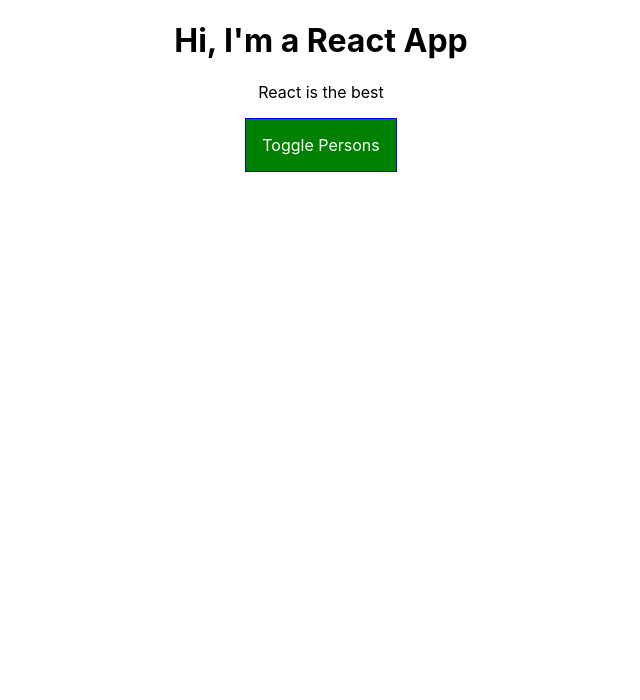
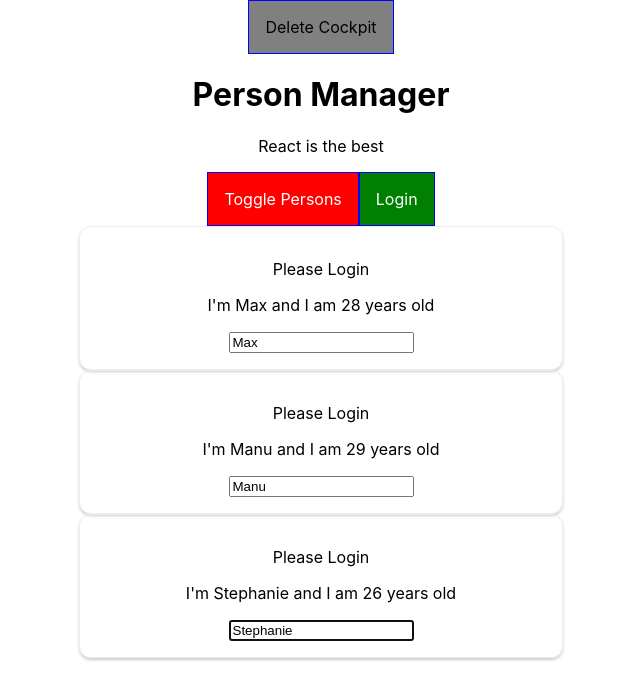
Before and after one commit to m4rok97/react-complete-guide-componets, a React app: page / in a window 1280 px wide. Shown: the top 700 px of the page, without its empty margins (319-959 px from the left). Built offline with nearby package versions, Linux system fonts and the light colour scheme.

Commit message:
Finished module 6 and 7

```diff
--- a/package.json
+++ b/package.json
@@ -49,6 +49,7 @@
     "postcss-preset-env": "6.7.0",
     "postcss-safe-parser": "5.0.2",
     "prompts": "2.4.0",
+    "prop-types": "^15.7.2",
     "radium": "^0.26.1",
     "react": "^17.0.1",
     "react-app-polyfill": "^2.0.0",
--- a/src/components/Cockpit/Cockpit.js
+++ b/src/components/Cockpit/Cockpit.js
@@ -1,29 +1,52 @@
-import React from 'react';
+import React, { useEffect, useRef } from 'react';
 import classes from './Cockpit.module.css';
+import AuthContext from '../../contexts/auth-context';
 
-const cockpit = (props) => {
+const Cockpit = (props) => {
+  const toggleBtnRef = React.useRef(null);
+  const authContext = React.useContext(AuthContext);
+
+  useEffect(() => {
+    console.log('[Cockpit.js] useEffect');
+    // setTimeout(() => {
+    //   alert('Save Data to cloud');
+    // }, 1000);
+    toggleBtnRef.current.click();
+    return () => {
+      console.log('[Cockpit.js] cleanup work in useEffect');
+    };
+  }, []);
+
+  useEffect(() => {
+    console.log('[Cockpit.js] 2nd useEffect');
+    return () => {
+      console.log('[Cockpit.js] 2nd cleanup work in useEffect');
+    };
+  });
+
   let btnClass = '';
   if (props.showPersons) {
     btnClass = classes.Red;
   }
 
   const assignedClasses = [];
-  if (props.persons.length <= 2) {
+  if (props.personsLength <= 2) {
     assignedClasses.push(classes.red);
   }
-  if (props.persons.length <= 1) {
+  if (props.personsLength <= 1) {
     assignedClasses.push(classes.bold);
   }
 
   return (
     <div className={classes.Cockpit}>
-      <h1>Hi, I'm a React App</h1>
+      <h1>{props.title}</h1>
       <p className={assignedClasses.join(' ')}>React is the best</p>
-      <button className={btnClass} onClick={props.clicked}>
+      <button ref={toggleBtnRef} className={btnClass} onClick={props.clicked}>
         Toggle Persons
       </button>
+      <button onClick={authContext.login}> Login </button>
     </div>
   );
 };
 
-export default cockpit;
+export default React.memo(Cockpit);
--- a/src/components/Persons/Person/Person.js
+++ b/src/components/Persons/Person/Person.js
@@ -1,21 +1,52 @@
 import classes from './Person.module.css';
+import React, { Component, Fragment } from 'react';
+import withClass from '../../../hoc/WithClass';
+import PropTypes from 'prop-types';
+import AuthContext from '../../../contexts/auth-context';
 
-const person = (props) => {
-  const style = {
-    '@media {min-width: 500px}': {
-      width: '450px',
-    },
-  };
+class Person extends Component {
+  constructor(props) {
+    super(props);
+    this.inputElementRef = React.createRef();
+  }
 
-  return (
-    <div className={classes.Person} style={style}>
-      <p onClick={props.click}>
-        I'm {props.name} and I am {props.age} years old
-      </p>
-      <p>{props.children}</p>
-      <input type="text" value={props.name} onChange={props.changed} />
-    </div>
-  );
+  static contextType = AuthContext;
+
+  componentDidMount() {
+    this.inputElementRef.current.focus();
+    console.log('Is authenticated ', this.contextType);
+  }
+
+  render() {
+    console.log('[Person.js] rendering...');
+    return (
+      <Fragment>
+        {this.context.isAuthenticated ? (
+          <p> Authenticated </p>
+        ) : (
+          <p> Please Login </p>
+        )}
+
+        <p onClick={this.props.click}>
+          I'm {this.props.name} and I am {this.props.age} years old
+        </p>
+        <p>{this.props.children}</p>
+        <input
+          type="text"
+          value={this.props.name}
+          ref={this.inputElementRef}
+          onChange={this.props.changed}
+        />
+      </Fragment>
+    );
+  }
+}
+
+Person.propTypes = {
+  click: PropTypes.func,
+  name: PropTypes.string,
+  age: PropTypes.number,
+  changed: PropTypes.func,
 };
 
-export default person;
+export default withClass(Person, classes.Person);
--- a/src/components/Persons/Persons.js
+++ b/src/components/Persons/Persons.js
@@ -1,17 +1,50 @@
-import React from 'react';
+import React, { PureComponent } from 'react';
 import Person from './Person/Person';
 
-const persons = (props) =>
-  props.persons.map((person, index) => {
+export class Persons extends PureComponent {
+  // static getDerivedStateFromProps(props, state) {
+  //   console.log('[Persons.js] getDerivedStateFromProps');
+  //   return state;
+  // }
+
+  // Use PureComponent instead
+  // shouldComponentUpdate(nextProps, nextState) {
+  //   console.log('[Person.js] shouldComponentUpdate');
+  //   if (nextProps.persons !== this.props.persons) {
+  //     return true;
+  //   } else {
+  //     return false;
+  //   }
+  // }
+
+  getSnapshotBeforeUpdate(prevProps, prevState) {
+    console.log('[Persons.js] getSnapshotBeforeUpdate');
+    return { message: 'Snapshot!' };
+  }
+
+  componentDidUpdate(prevProps, prevState, snapshot) {
+    console.log('componentDidUpdate');
+    console.log(snapshot);
+  }
+
+  componentWillUnmount() {
+    console.log('[Person.js] componentWillUnmount');
+  }
+
+  render() {
+    console.log('[Persons.js] rendering...');
+    return this.props.persons.map((person, index) => {
       return (
         <Person
           name={person.name}
           age={person.age}
-        click={() => props.clicked(index)}
+          click={() => this.props.clicked(index)}
           key={person.id}
-        changed={(event) => props.changed(event, person.id)}
+          changed={(event) => this.props.changed(event, person.id)}
         />
       );
     });
+  }
+}
 
-export default persons;
+export default Persons;
--- a/src/containers/App.js
+++ b/src/containers/App.js
@@ -1,9 +1,16 @@
 import classes from './App.module.css';
-import React, { Component } from 'react';
+import React, { Component, Fragment } from 'react';
 import Persons from '../components/Persons/Persons';
 import Cockpit from '../components/Cockpit/Cockpit';
+import withClass from '../hoc/WithClass';
+import AuthContext from '../contexts/auth-context';
 
 class App extends Component {
+  constructor(props) {
+    super(props);
+    console.log('[App.js constructor]');
+  }
+
   state = {
     persons: [
       { id: 1, name: 'Max', age: 28 },
@@ -12,7 +19,19 @@
     ],
     otherState: 'Another State',
     showPersons: false,
+    showCockPit: true,
+    changeCounter: 0,
+    isAuthenticated: false,
   };
+
+  componentDidUpdate() {
+    console.log('[App.js] componentDidUpdate');
+  }
+
+  shouldComponentUpdate() {
+    console.log('[App.js] shouldComponentUpdate');
+    return true;
+  }
 
   deletePersonHandler = (personIndex) => {
     // const persons = this.state.persons.slice();
@@ -30,8 +49,11 @@
     const persons = [...this.state.persons];
     persons[personIndex] = person;
 
-    this.setState({
+    this.setState((prevState, props) => {
+      return {
         persons: persons,
+        changeCounter: prevState.changeCounter,
+      };
     });
   };
 
@@ -39,7 +61,23 @@
     this.setState({ showPersons: !this.state.showPersons });
   };
 
+  loginHandler = () => {
+    this.setState({
+      isAuthenticated: true,
+    });
+  };
+
+  static getDerivedStateFromProps(props, state) {
+    console.log('[App.js] getDerivedStateFromProps', props);
+    return state;
+  }
+
+  componentDidMount() {
+    console.log('[App.js] componentDidMount');
+  }
+
   render() {
+    console.log('[App.js] render');
     let persons = null;
 
     if (this.state.showPersons) {
@@ -53,17 +91,36 @@
     }
 
     return (
-      <div className={classes.App}>
+      <Fragment>
+        <button
+          className={classes.Gray}
+          onClick={() => {
+            this.setState({ showCockPit: false });
+          }}
+        >
+          Delete Cockpit
+        </button>
+        <AuthContext.Provider
+          value={{
+            isAuthenticated: this.state.isAuthenticated,
+            login: this.loginHandler,
+          }}
+        >
+          {this.state.showCockPit ? (
             <Cockpit
+              title={this.props.appTitle}
               showPersons={this.state.showPersons}
-          persons={this.state.persons}
+              personsLength={this.state.persons.length}
               clicked={this.togglePersonsHandler}
             />
+          ) : null}
+
           {persons}
-      </div>
+        </AuthContext.Provider>
+      </Fragment>
     );
     // return React.createElement('div', {className: 'App' }, React.createElement('h1', null, "Hi I'm a React App"));
   }
 }
 
-export default App;
+export default withClass(App, classes.App);
--- a/src/containers/App.module.css
+++ b/src/containers/App.module.css
@@ -33,3 +33,8 @@
   background-color: salmon;
   color: black;
 }
+
+.App button.Gray {
+  background-color: gray;
+  color: black;
+}
--- /dev/null
+++ b/src/contexts/auth-context.js
@@ -0,0 +1,8 @@
+import React from 'react';
+
+const authContext = React.createContext({
+  isAuthenticated: false,
+  login: () => {},
+});
+
+export default authContext;
--- /dev/null
+++ b/src/hoc/Auxilliary.js
@@ -0,0 +1,3 @@
+const aux = (props) => props.children;
+
+export default aux;
--- /dev/null
+++ b/src/hoc/WithClass.js
@@ -0,0 +1,16 @@
+import React from 'react';
+
+const withClass = (WrappedComponent, className) => {
+  return (props) => (
+    <div className={className}>
+      <WrappedComponent {...props} />
+    </div>
+  );
+};
+
+// High Order Component with Normal Component Style
+// const withClass = (props) => (
+//   <div className={props.classes}>{props.children}</div>
+// );
+
+export default withClass;
--- a/src/index.js
+++ b/src/index.js
@@ -6,7 +6,7 @@
 
 ReactDOM.render(
   <React.StrictMode>
-    <App />
+    <App appTitle="Person Manager" />
   </React.StrictMode>,
   document.getElementById('root')
 );
```
Also changed, not shown: 1 other file (tests, documents, lock files or other folders). Lines whose indentation alone changed are shown as unchanged.
